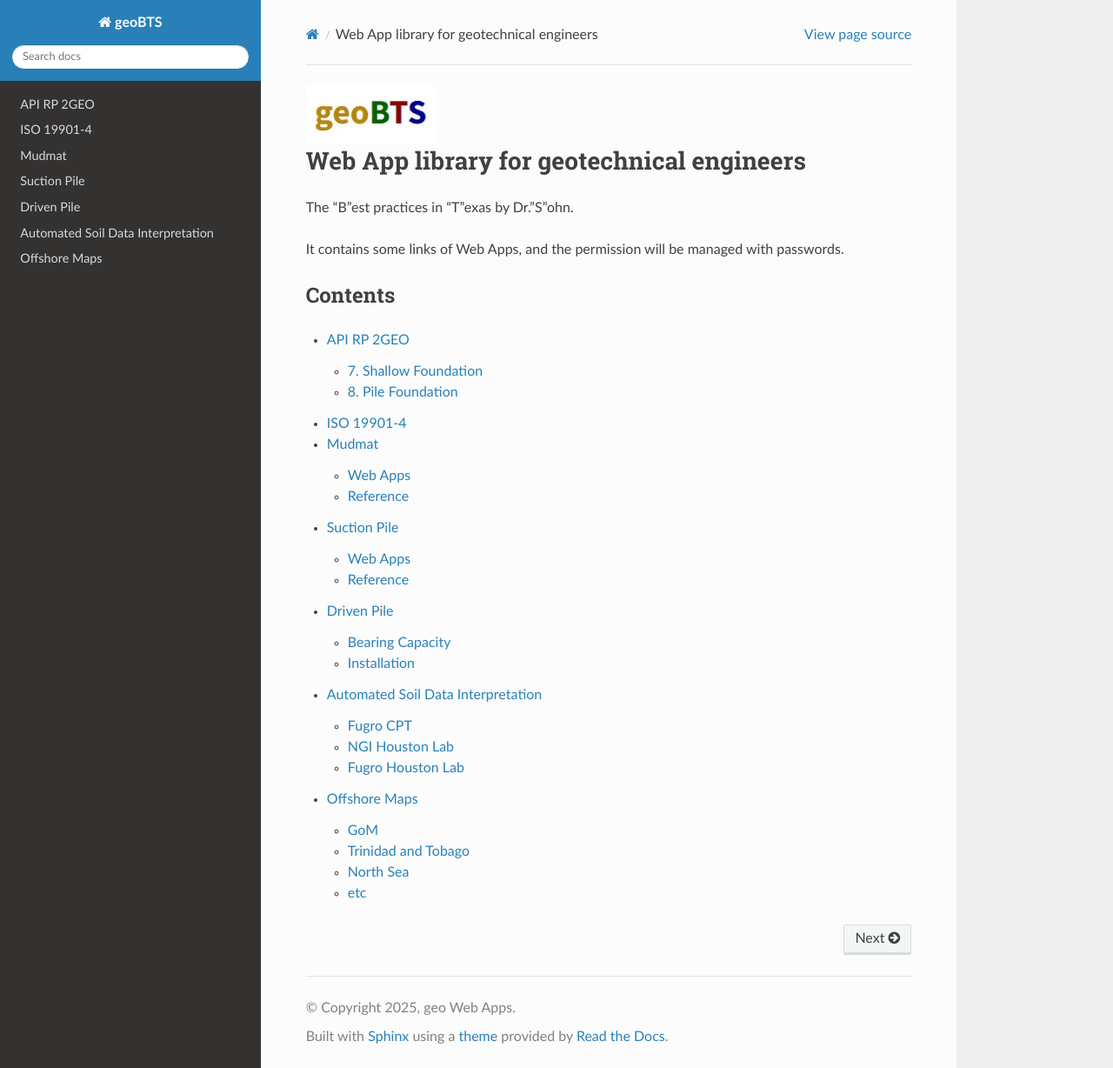
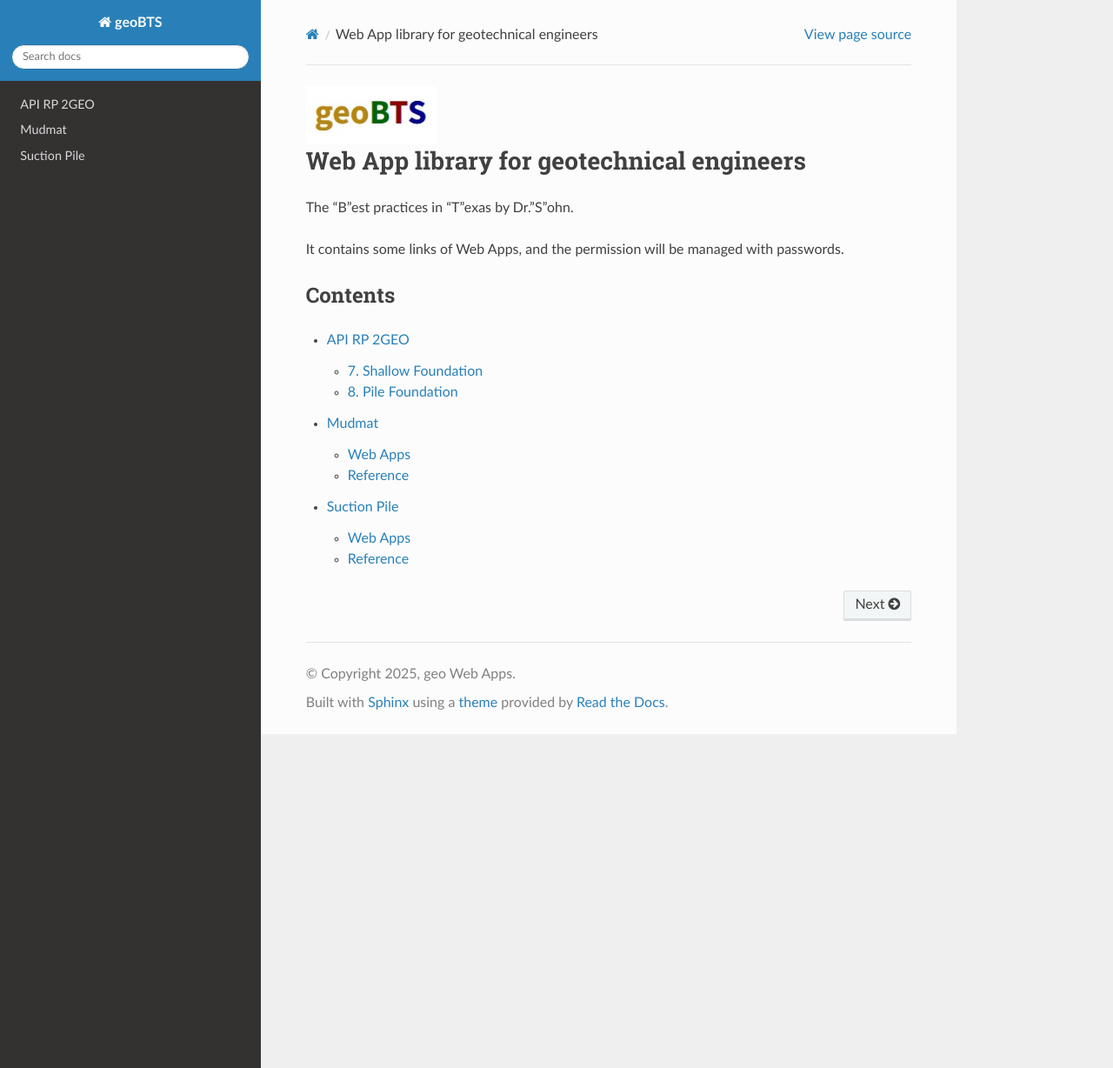
Before and after one commit to jungsohn/geoBTS, a Sphinx documentation site: the page built from docs/source/index.rst, in a window 1280 px wide and 1228 px high. Shown: the whole window at 87% size. Built offline with Sphinx 7.4.7 and the Read the Docs theme 3.1.0, drawn with Linux system fonts in a browser that asks for light colours.

Commit message:
Update index.rst

```diff
--- a/docs/source/index.rst
+++ b/docs/source/index.rst
@@ -16,9 +16,5 @@ Contents
    :maxdepth: 2
 
    API_2GEO
-   ISO_19901_4
    Mudmat
    Suction_Pile
-   Driven_Pile
-   Automated_Soil
-   Offshore_Map
```
